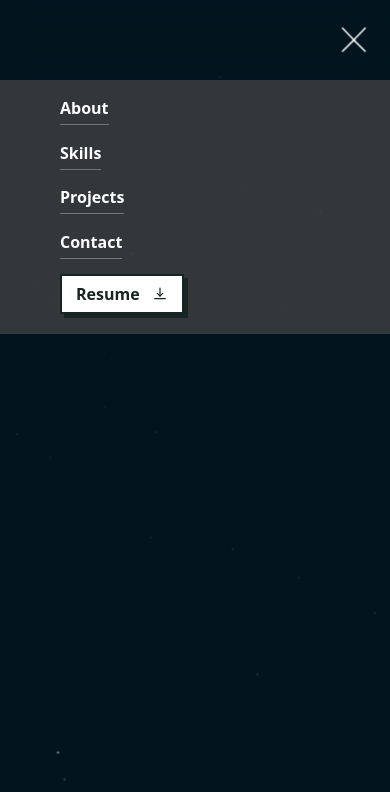
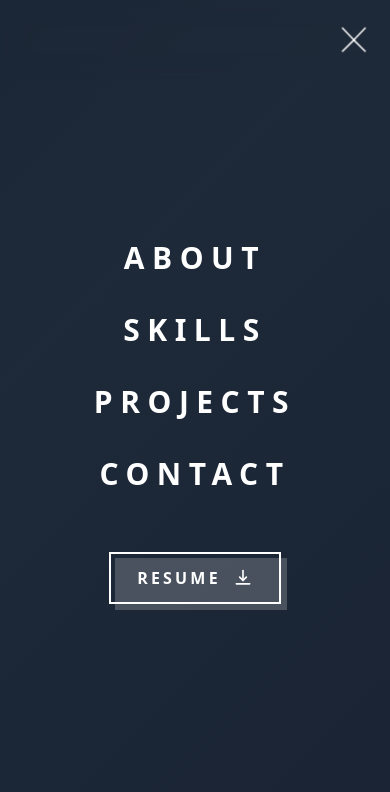
Before and after one commit to amanrai00/PortfolioAman, a Vue app: page / in a window 390 px wide. Both pictures are taken after a click on the button "Toggle menu". Shown: the top 792 px of the page. Built offline with nearby package versions, Linux system fonts and the light colour scheme.

Commit message:
new mob-nav anim added

```diff
--- a/src/components/Navbar.vue
+++ b/src/components/Navbar.vue
@@ -1,7 +1,8 @@
 <template>
+  <div>
     <nav
       :class="[
-      'fixed top-0 left-0 z-50 w-full p-5 text-white transition-all duration-300',
+        'fixed top-0 left-0 z-[90] w-full p-5 text-white transition-all duration-300',
         'lg:px-28 px-5',
         'bg-transparent backdrop-blur-md',
         hasShadow ? 'shadow-md' : 'shadow-none',
@@ -9,7 +10,7 @@
       ]"
     >
       <div class="container mx-auto">
-      <div class="relative flex items-center ">
+        <div class="relative flex items-center">
           <!-- Logo -->
           <div
             :class="[
@@ -71,63 +72,97 @@
               </span>
             </a>
 
-          <!-- Mobile menu toggle -->
+            <!-- Mobile menu toggle - Lottie Hamburger -->
             <button
-            class="lg:hidden relative z-10 scale-110 active:scale-100 transition-transform"
+              class="lg:hidden relative z-[100] scale-110 active:scale-100 transition-transform"
               @click="toggleMenu"
               aria-label="Toggle menu"
               :aria-expanded="isOpen"
             >
-            <!-- Lottie will render here -->
-            <div ref="menuIconEl" class="w-8 h-8"></div>
+              <div ref="menuIconEl" class="w-8 h-8 hamburger-icon"></div>
             </button>
           </div>
         </div>
+      </div>
+    </nav>
 
-      <!-- Mobile nav -->
-      <Transition name="mobile-slide">
+    <!-- Expanding Circle Overlay - Dark Theme -->
     <div
-          v-if="isOpen"
-          class="absolute left-0 top-full w-full bg-[#404040]/80 backdrop-blur-md text-white lg:hidden font-semibold overflow-hidden origin-top px-10"
+      :class="[
+        'fixed z-[55] rounded-full lg:hidden pointer-events-none',
+        'bg-gradient-to-br from-gray-900 via-gray-800 to-gray-900'
+      ]"
+      :style="{
+        top: 'calc(1.25rem + 20px)',
+        right: 'calc(1.25rem + 20px)',
+        width: isOpen ? '300vmax' : '0',
+        height: isOpen ? '300vmax' : '0',
+        transform: 'translate(50%, -50%)',
+        transition: isOpen
+          ? 'width 0.8s cubic-bezier(0.19, 1, 0.22, 1), height 0.8s cubic-bezier(0.19, 1, 0.22, 1)'
+          : 'width 0.5s cubic-bezier(0.55, 0.085, 0.68, 0.53), height 0.5s cubic-bezier(0.55, 0.085, 0.68, 0.53)'
+      }"
+    ></div>
+
+    <!-- Mobile Menu -->
+    <div
+      :class="[
+        'fixed top-0 right-0 w-full h-screen z-[56] lg:hidden flex items-center justify-center',
+        isOpen ? 'pointer-events-auto' : 'pointer-events-none'
+      ]"
     >
-          <div class="flex flex-col gap-4 px-5 pb-5 pt-4">
-            <ul class="flex flex-col gap-4">
-              <li v-for="item in sections" :key="item.id">
+      <ul class="flex flex-col gap-9 text-center">
+        <li
+          v-for="(item, index) in sections"
+          :key="item.id"
+          :class="[
+            'transition-all ease-out',
+            isOpen ? 'opacity-100 translate-y-0' : 'opacity-0 translate-y-12'
+          ]"
+          :style="{
+            transitionDelay: isOpen ? `${400 + (index * 100)}ms` : '0ms',
+            transitionDuration: '500ms'
+          }"
+        >
           <button
             @click="scrollToSection(item.id)"
-                  class="group relative inline-flex flex-col items-start font-semibold transition-transform duration-150 hover:scale-[1.08]"
+            class="text-white text-3xl font-bold uppercase tracking-[0.25em] hover:text-gray-300 transition-colors duration-200"
           >
-                  <span>{{ item.label }}</span>
-                  <span
-                    class="mt-1 block w-full bg-white/30 transition-transform duration-300 group-hover:scale-x-110
-                           group-hover:scale-y-[1.3]"
-                    style="height: 0.5px"
-                  ></span>
+            {{ item.label }}
           </button>
         </li>
-            </ul>
 
-            <!-- Mobile Resume -->
-            <a href="" class="group relative inline-block w-max px-4 py-2 font-semibold">
+        <!-- Mobile Resume in Menu -->
+        <li
+          :class="[
+            'transition-all ease-out mt-6',
+            isOpen ? 'opacity-100 translate-y-0' : 'opacity-0 translate-y-12'
+          ]"
+          :style="{
+            transitionDelay: isOpen ? `${400 + (sections.length * 100)}ms` : '0ms',
+            transitionDuration: '500ms'
+          }"
+        >
+          <a href="" class="group relative inline-block px-7 py-3.5 font-bold">
             <span
-                class="absolute inset-0 h-full w-full translate-x-1 translate-y-1 bg-[#162521] transition duration-200 ease-out
+              class="absolute inset-0 h-full w-full translate-x-1.5 translate-y-1.5 bg-white/20 transition duration-200 ease-out
                      group-hover:translate-x-0 group-hover:translate-y-0"
             ></span>
             <span
-                class="absolute inset-0 h-full w-full border-2 border-[#162521] bg-white transition-colors duration-200
-                       group-hover:bg-black"
+              class="absolute inset-0 h-full w-full border-2 border-white bg-transparent transition-colors duration-200
+                     group-hover:bg-white"
             ></span>
             <span
-                class="relative flex items-center gap-x-3 text-[#162521] transition-colors duration-200 group-hover:text-white"
+              class="relative flex items-center gap-x-3 text-white transition-colors duration-200 group-hover:text-gray-900 uppercase tracking-[0.2em] font-semibold"
             >
               Resume
               <svg
                 xmlns="http://www.w3.org/2000/svg"
-                  class="h-4 w-4"
+                class="h-5 w-5"
                 viewBox="0 0 24 24"
                 fill="none"
                 stroke="currentColor"
-                  stroke-width="1.8"
+                stroke-width="2"
                 stroke-linecap="round"
                 stroke-linejoin="round"
               >
@@ -137,11 +172,10 @@
               </svg>
             </span>
           </a>
+        </li>
+      </ul>
     </div>
   </div>
-      </Transition>
-    </div>
-  </nav>
 </template>
 
 <script setup>
@@ -166,13 +200,7 @@ const menuIconEl = ref(null);
 let menuAnim = null;
 let endFrame = 0;
 
-// Snap icon state WITHOUT animation
-const setIconState = (open) => {
-  if (!menuAnim) return;
-  menuAnim.goToAndStop(open ? endFrame : 0, true);
-};
-
-// Play icon animation ONLY on button click
+// Play icon animation on button click
 const playIcon = (open) => {
   if (!menuAnim) return;
 
@@ -193,7 +221,9 @@ const handleResize = () => {
   // close mobile menu if switching to desktop
   if (window.innerWidth >= 1024) {
     isOpen.value = false;
-    setIconState(false);
+    if (menuAnim) {
+      menuAnim.goToAndStop(0, true);
+    }
   }
 };
 
@@ -201,7 +231,7 @@ const toggleMenu = () => {
   const next = !isOpen.value;
   isOpen.value = next;
 
-  // animate ONLY on click
+  // animate on click
   playIcon(next);
 };
 
@@ -212,9 +242,9 @@ const scrollToSection = (id) => {
   const top = section.offsetTop - 110;
   window.scrollTo({ top, behavior: "smooth" });
 
-  // close without animation
+  // close with animation
   isOpen.value = false;
-  setIconState(false);
+  playIcon(false);
 };
 
 onMounted(() => {
@@ -240,7 +270,7 @@ onMounted(() => {
 
   menuAnim.addEventListener("DOMLoaded", () => {
     endFrame = Math.floor(menuAnim.getDuration(true));
-    setIconState(false); // start closed
+    menuAnim.goToAndStop(0, true); // start closed
   });
 });
 
@@ -254,24 +284,15 @@ onBeforeUnmount(() => {
 </script>
 
 <style scoped>
-.mobile-slide-enter-active,
-.mobile-slide-leave-active {
-  transition: transform 0.3s ease, opacity 0.3s ease;
+.hamburger-icon {
+  filter: invert(1) brightness(2);
+  position: relative;
+  z-index: 100;
 }
 
-.mobile-slide-enter-from,
-.mobile-slide-leave-to {
-  transform: translateY(-100%);
-  opacity: 0;
-}
-
-.mobile-slide-enter-to,
-.mobile-slide-leave-from {
-  transform: translateY(0);
-  opacity: 1;
-}
-
-.w-8.h-8 {
-  filter: invert(1);
+.hamburger-icon :deep(svg) {
+  width: 100% !important;
+  height: 100% !important;
+  display: block !important;
 }
 </style>
```
Lines whose indentation alone changed are shown as unchanged.
